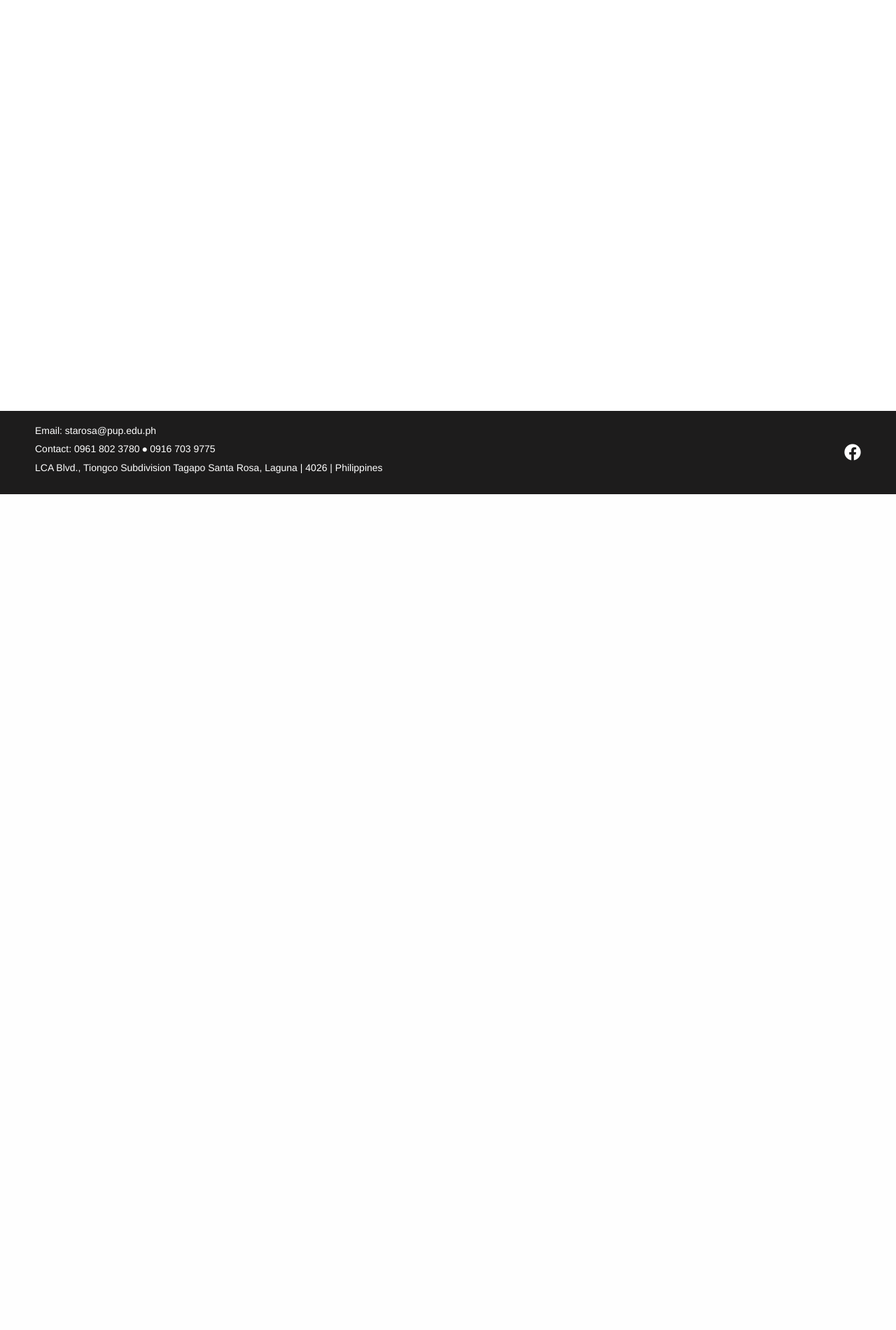
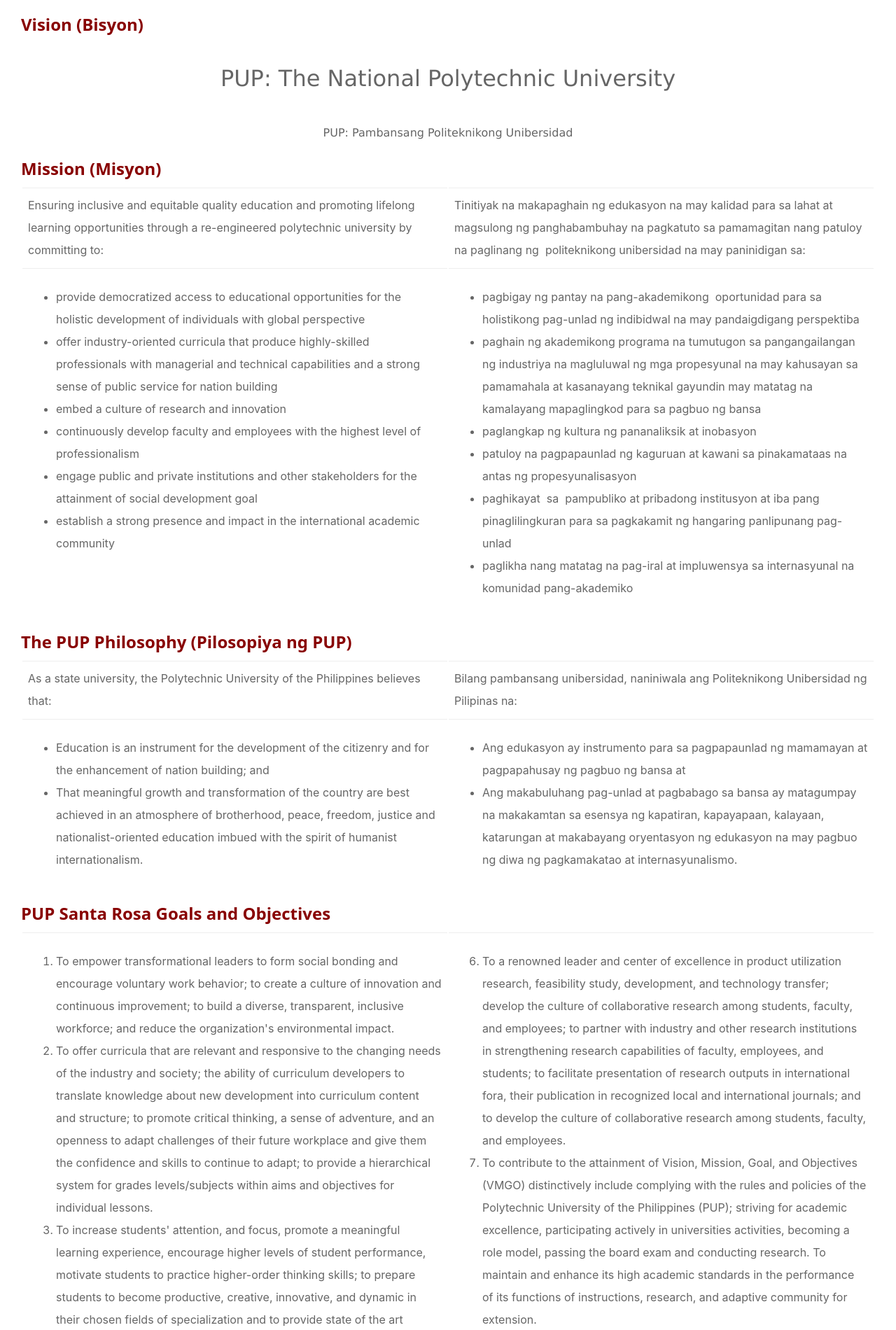
Before and after one commit to karlit0u/PUP-LandingPage, a PHP site: page /vision_mission.html in a window 1280 px wide. Shown: the part 94-1994 px from the top of the page at 70% size. Before the commit the page ends 800 px from the top, so only its background shows below. Run offline with PHP 8.4, Linux system fonts and the light colour scheme.

Commit message:
vision-mission

```diff
--- a/css/style.css
+++ b/css/style.css
@@ -157,19 +157,6 @@ body {
 .dropdown:hover .dropdown-content {
     display: block;
 }
-/* Media Query for responsiveness */
-/* @media screen and (max-width: 600px) {
-    .navbar a,
-    .dropdown .dropbtn,
-    .dropdown-content {
-        width: 100%;
-        text-align: right;
-    }
-
-    .dropdown {
-        text-align: right;
-    }
-} */
 
 
 /* Slideshow/Carousel */
@@ -276,3 +263,43 @@ body {
     display: block;
     margin: auto;
 }
+
+/* vision-mission */
+.container-vm{
+    padding-right: 15px;
+    padding-left: 15px;
+    margin-right: auto;
+    margin-left: auto;
+}
+
+.page-content-vm{
+    min-height: 1px;
+    padding-right: 15px;
+    padding-left: 15px;
+    margin-left: 0;
+}
+.page-content-vm p {
+    margin: 30px 0 0 0;
+    line-height: 2;
+    color: #666;
+    font-family:  Verdana, Geneva, Tahoma, sans-serif;
+}
+.page-content-vm td {
+    margin: 30px 0 0 0;
+    line-height: 2;
+    color: #666;
+    font-family:  Inter, Verdana, Geneva, Tahoma, sans-serif;
+    vertical-align: top;
+    padding: 8px;
+    border-top: 1px solid #eee;
+    background-color: #fff;
+}
+
+.text-title {
+    font-family: 'Noto Sans', Verdana, Geneva, Tahoma, sans-serif;
+    font-size: 24px;
+    line-height: 30px;
+    font-weight: 600;
+    margin: 20px 0 10px 0;
+    color: #800;
+}
--- a/vision_mission.html
+++ b/vision_mission.html
@@ -55,6 +55,215 @@
         </div>
 
         <!-- Content -->
+        <div class="container-vm">
+            <div class="page-content-vm">
+                <h1 class="text-title">Vision (Bisyon)</h1>
+                <p style="text-align: center; font-size: 2em; margin-bottom: 10px;">PUP: The National Polytechnic University</p>
+                <p style="text-align: center">PUP: Pambansang Politeknikong Unibersidad</p>
+
+                <h1 class="text-title">Mission (Misyon)</h1>
+                <table stye="width: 100%">
+                    <tbody>
+                        <tr>
+                            <td style="width: 50%">
+                                Ensuring inclusive and equitable quality education and promoting lifelong learning opportunities through a re-engineered polytechnic university by committing to:
+                            </td>
+                            <td>
+                                Tinitiyak na makapaghain ng edukasyon na may kalidad para sa
+								lahat at&nbsp; magsulong ng panghabambuhay na pagkatuto sa pamamagitan
+								nang patuloy na paglinang ng&nbsp; politeknikong unibersidad na may paninidigan sa:
+                            </td>
+                        </tr>
+
+                        <tr>
+                            <td>
+                                <ul>
+                                    <li>provide democratized access to educational opportunities for the holistic development of individuals with global perspective</li>
+                                    <li>offer industry-oriented curricula that produce highly-skilled professionals with managerial and technical capabilities and a strong sense of public service for nation building</li>
+                                    <li>embed a culture of research and innovation</li>
+                                    <li>continuously develop faculty and employees with the highest level of professionalism</li>
+                                    <li>engage public and private institutions and other stakeholders for the attainment of social development goal</li>
+                                    <li>establish a strong presence and impact in the international academic community </li>
+                                </ul>
+                            </td>
+                            <td>
+                                <ul>
+                                    <li>pagbigay ng pantay na pang-akademikong&nbsp; oportunidad para sa holistikong pag-unlad ng indibidwal na may
+                                        pandaigdigang perspektiba</li>
+                                    <li>paghain ng akademikong programa na tumutugon sa pangangailangan ng industriya na magluluwal ng mga propesyunal na may
+                                        kahusayan sa pamamahala at kasanayang teknikal gayundin may matatag na kamalayang mapaglingkod para sa pagbuo ng bansa</li>
+                                    <li>paglangkap ng kultura ng pananaliksik at inobasyon </li>
+                                    <li>patuloy na pagpapaunlad ng kaguruan at kawani sa pinakamataas na antas ng propesyunalisasyon</li>
+                                    <li>paghikayat&nbsp; sa&nbsp; pampubliko at pribadong institusyon at iba pang pinaglilingkuran para sa pagkakamit
+                                        ng hangaring panlipunang pag-unlad</li>
+                                    <li>paglikha nang matatag na pag-iral at impluwensya sa internasyunal na komunidad pang-akademiko </li>
+                                </ul>
+                            </td>
+                        </tr>
+                    </tbody>
+                </table>
+
+                <h1 class="text-title">The PUP Philosophy (Pilosopiya ng PUP)</h1>
+                <table stye="width:100%">
+                    <tbody>
+                        <tr>
+                            <td style="width: 50%">As a state university, the Polytechnic University of the Philippines believes that:</td>
+                            <td>Bilang pambansang unibersidad, naniniwala ang Politeknikong Unibersidad ng Pilipinas na:</td>
+                        </tr>
+                        <tr>
+                            <td>
+                                <ul>
+                                    <li>Education is an instrument for the development of the citizenry and for the enhancement of nation building; and</li>
+                                    <li>That meaningful growth and transformation of the country are best achieved in an atmosphere of brotherhood, peace, freedom, justice and nationalist-oriented education imbued with the spirit of humanist internationalism. </li>
+                                </ul>
+                            </td>
+                            <td>
+                                <ul>
+                                    <li>Ang edukasyon ay instrumento para sa pagpapaunlad ng mamamayan at pagpapahusay ng pagbuo ng bansa at</li>
+                                    <li>Ang makabuluhang pag-unlad at pagbabago sa bansa ay matagumpay na makakamtan sa esensya ng kapatiran,
+                                        kapayapaan, kalayaan, katarungan at makabayang oryentasyon ng edukasyon na may pagbuo ng diwa ng
+                                        pagkamakatao at internasyunalismo.
+                                    </li>
+                                </ul>
+                            </td>
+                        </tr>
+                    </tbody>
+                </table>
+
+                <h1 class="text-title">PUP Santa Rosa Goals and Objectives</h1>
+                <table style="width: 100%">
+                    <tbody>
+                        <tr>
+                            <td style="width: 50%">
+                                <ol start="1">
+                                    <li>To empower transformational leaders to form social bonding and encourage voluntary work behavior; to create a culture of innovation and continuous improvement;
+                                        to build a diverse, transparent, inclusive workforce; and reduce the organization's environmental impact.</li>
+                                    <li>To offer curricula that are relevant and responsive to the changing needs of the industry and society; the ability of curriculum developers to translate knowledge about new development into curriculum content and structure;
+                                        to promote critical thinking, a sense of adventure, and an openness to adapt challenges of their future workplace and give them the confidence and skills to continue to adapt;
+                                        to provide a hierarchical system for grades levels/subjects within aims and objectives for individual lessons.</li>
+                                    <li>To increase students' attention, and focus, promote a meaningful learning experience, encourage higher levels of student performance, motivate students to practice higher-order thinking skills;
+                                        to prepare students to become productive, creative, innovative, and dynamic in their chosen fields of specialization and to provide state of the art facilities of learning to optimize student development;
+                                        tap potentials of students, faculty, administrative staff,  and other stakeholders in formulating policies for institutional development.</li>
+                                    <li>To prepare holistic approaches to inculcate appropriate values that are necessary to build a humane, disciplined, nationalist, and independent society and to develop students' physical, emotional, social, and intellectual well-being through providing opportunities for students to learn and grow in all areas of their lives;
+                                        to create a supportive, inclusive environment where students feel safe and respected; to be active participants in their learning for students to connect with others, build relationships and to help students develop a sense of purpose and direction.</li>
+                                    <li>To build a culture of trust, deliver honest feedback, foster open communication, delegate responsibilities and tasks, and support growth opportunities to empower faculty members and employees.
+                                        Also, to increase productivity and innovation; improve morale and satisfaction; better decision-making; increase engagement with students and clients, and make empowerment part of our university organization's culture and vision.</li>
+                                </ol>
+                            </td>
+                            <td>
+                                <ol start="6">
+                                    <li>To a renowned leader and center of excellence in product utilization research, feasibility study, development, and technology transfer; develop the culture of collaborative research among students, faculty, and employees; to partner with industry and other research institutions in strengthening research capabilities of faculty, employees, and students;
+                                        to facilitate presentation of research outputs in international fora, their publication in recognized local and international journals;
+                                        and to develop the culture of collaborative research among students, faculty, and employees.</li>
+                                    <li>To contribute to the attainment of Vision, Mission, Goal, and Objectives (VMGO) distinctively include complying with the rules and policies of the Polytechnic University of the Philippines (PUP); striving for academic excellence, participating actively in universities activities, becoming a role model, passing the board exam and conducting research.
+                                        To maintain and enhance its high academic standards in the performance of its functions of instructions, research, and adaptive community for extension.</li>
+                                    <li>To create value for each company and leverage combined expertise by offering students internship partnerships through a Memorandum of Agreement (MOA);
+                                        undertake outreach and research-based extension programs by tapping all stakeholders' expertise and other resources.</li>
+                                    <li>To increase understanding of stakeholder needs and expectations, improve communication and collaboration, and involve all stakeholders in enhancing student, faculty, and employee development programs, build trust and rapport with stakeholders, and get input from stakeholders on critical decisions.</li>
+                                    <li>To ensure that our curricula possess Social Development Goals (SDG) such as social equity, justice, diversity, inclusion, democratic participation, empowerment, livelihood security, social well-being, and quality of life; to end poverty, to protect the earth's environment and climate and to ensure that students, educators, and stakeholders can enjoy peace and prosperity;
+                                        to provide training to students that will enable them to become potent instruments for socio-economic development, produce technologies for commercialization or livelihood improvement, and achieve long-term economic growth.
+                                    </li>
+                                </ol>
+                            </td>
+                        </tr>
+                    </tbody>
+                </table>
+
+                <h1 class="text-title">Ten Pillars (Sampung Haligi)</h1>
+                <table stye="width:100%">
+                    <tbody>
+                        <tr>
+                            <td style="width: 50%">Pillar 1:&nbsp; Dynamic, Transformational, and Responsible Leadership</td>
+                            <td>Haligi 1: Dinamiko, Mapagbago at Responsableng Pamumuno</td>
+                        </tr>
+                        <tr>
+                            <td>Pillar 2: Responsive and Innovative Curricula and Instruction</td>
+                            <td>Haligi 2: Tumutugon at Makabagong&nbsp; Kurikula at Pagtuturo</td>
+                        </tr>
+                        <tr>
+                            <td>Pillar 3:&nbsp; Enabling and Productive Learning Environment</td>
+                            <td>Haligi 3: Nakatutulong at Produktibong Kapaligirang Pampagkatuto</td>
+                        </tr>
+                        <tr>
+                            <td>Pillar 4:&nbsp; Holistic Student Development and Engagement</td>
+                            <td>Haligi 4: Holistiko at Nakahihikayat na&nbsp; Pagpapaunlad Pang-mag-aaral</td>
+                        </tr>
+                        <tr>
+                            <td>Pillar 5:&nbsp; Empowered Faculty Members and Employees</td>
+                            <td>Haligi 5: Pinahusay na Dalubguro at Kawani</td>
+                        </tr>
+                        <tr>
+                            <td>Pillar 6: Vigorous Research Production and Utilization</td>
+                            <td>Haligi 6: Masikhay na Produksyon at Pakikinabang ng Pananaliksik</td>
+                        </tr>
+                        <tr>
+                            <td>Pillar 7:&nbsp; Global Academic Standards and Excellence</td>
+                            <td>Haligi 7: Pandaigdigang Pamantayang Akademiko at Kahusayan</td>
+                        </tr>
+                        <tr>
+                            <td>Pillar 8: Synergistic, Productive, Strategic Networks and Partnerships</td>
+                            <td>Haligi 8: Kolaborasyon, Produktibo, Estratehikong Ugnayan at Pagtutuwang</td>
+                        </tr>
+                        <tr>
+                            <td>Pillar 9: Active and Sustained Stakeholders' Engagement</td>
+                            <td>Haligi 9: Aktibo at Napapanatiling Ugnayan sa Pinaglilingkuran</td>
+                        </tr>
+                        <tr>
+                            <td>Pillar 10: Sustainable Social Development Programs and Projects</td>
+                            <td>Haligi 10: Patuluyang Programa at Proyektong Pagpapaunlad Panlipunan</td>
+                        </tr>
+                    </tbody>
+                </table>
+
+                <div style="padding: 5px 0px;">
+                    <center>
+                        <iframe width="500" height="315" src="https://www.youtube.com/embed/i7qQVvI8fOI"></iframe>
+                    </center>
+                </div>
+
+                <h1 class="text-title">Shared Values and Principles (Bahaginang&nbsp;Pagpapahalaga at Prinsipyo)</h1>
+                <table style="width: 100%;">
+                    <tbody>
+                        <tr>
+                            <td style="50%">
+                                <ul>
+                                    <li>Integrity and Accountability</li>
+                                    <li>Nationalism</li>
+                                    <li>Spirituality</li>
+                                    <li>Passion for Learning and Innovation</li>
+                                    <li>Inclusivity</li>
+                                    <li>Respect for Human Rights and The Environment</li>
+                                    <li>Excellence</li>
+                                    <li>Democracy</li>
+                                </ul>
+
+                            </td>
+                            <td>
+                                <ul>
+                                    <li>Integridad at Pananagutan</li>
+                                    <li>Makabayan</li>
+                                    <li>Espiritwalidad</li>
+                                    <li>Masidhing Hangarin para sa Pagkatuto at Inobasyon</li>
+                                    <li>Mapagbuo</li>
+                                    <li>Paggalang sa Karapatang Pantao at Kalikasan</li>
+                                    <li>Kahusayan</li>
+                                    <li>Kalayaan</li>
+                                </ul>
+                            </td>
+                        </tr>
+                    </tbody>
+                </table>
+                <div style="padding: 5px 0px;">
+                    <center>
+                        <iframe width="500" height="315" src="https://www.youtube.com/embed/Ik9XpA-nsPs"></iframe>
+                    </center>
+                </div>
+
+            </div>
+
+        </div>
+
+
 
         <!-- Footer -->
         <div class="footer">
```
